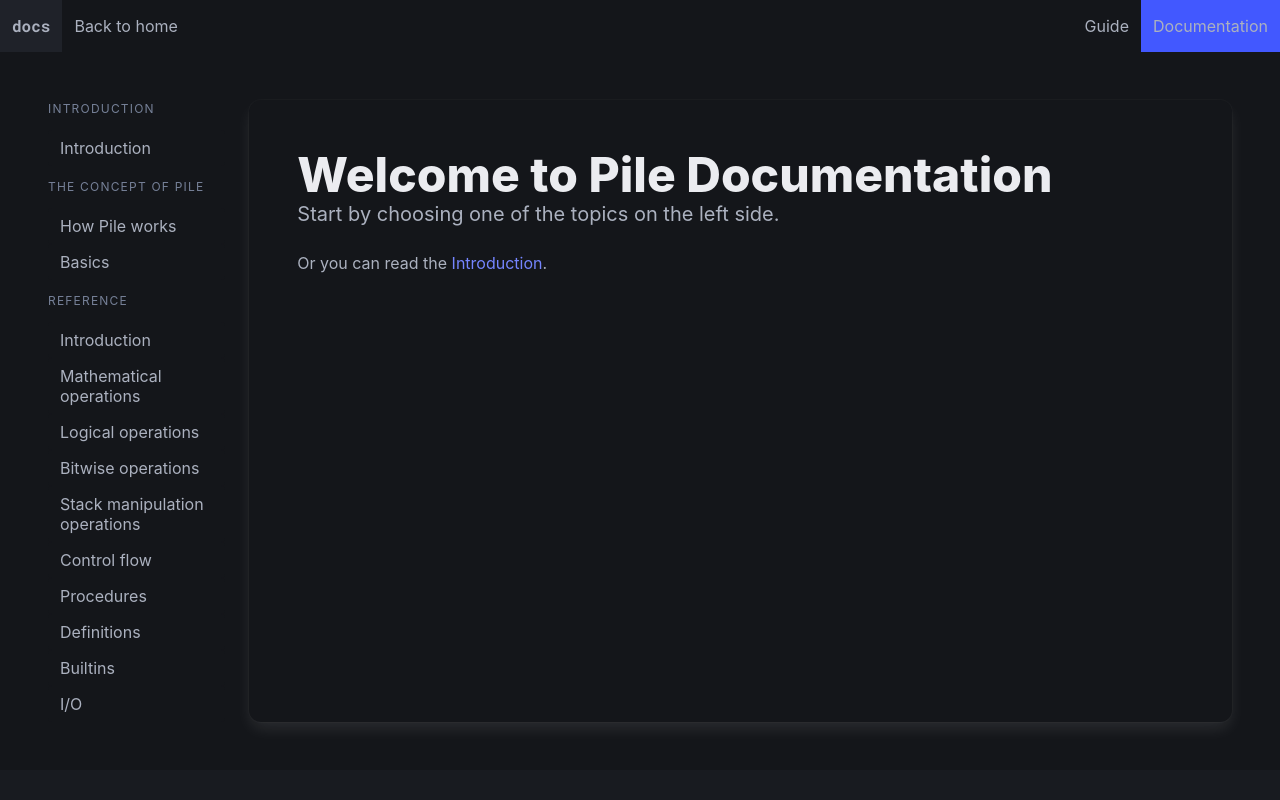
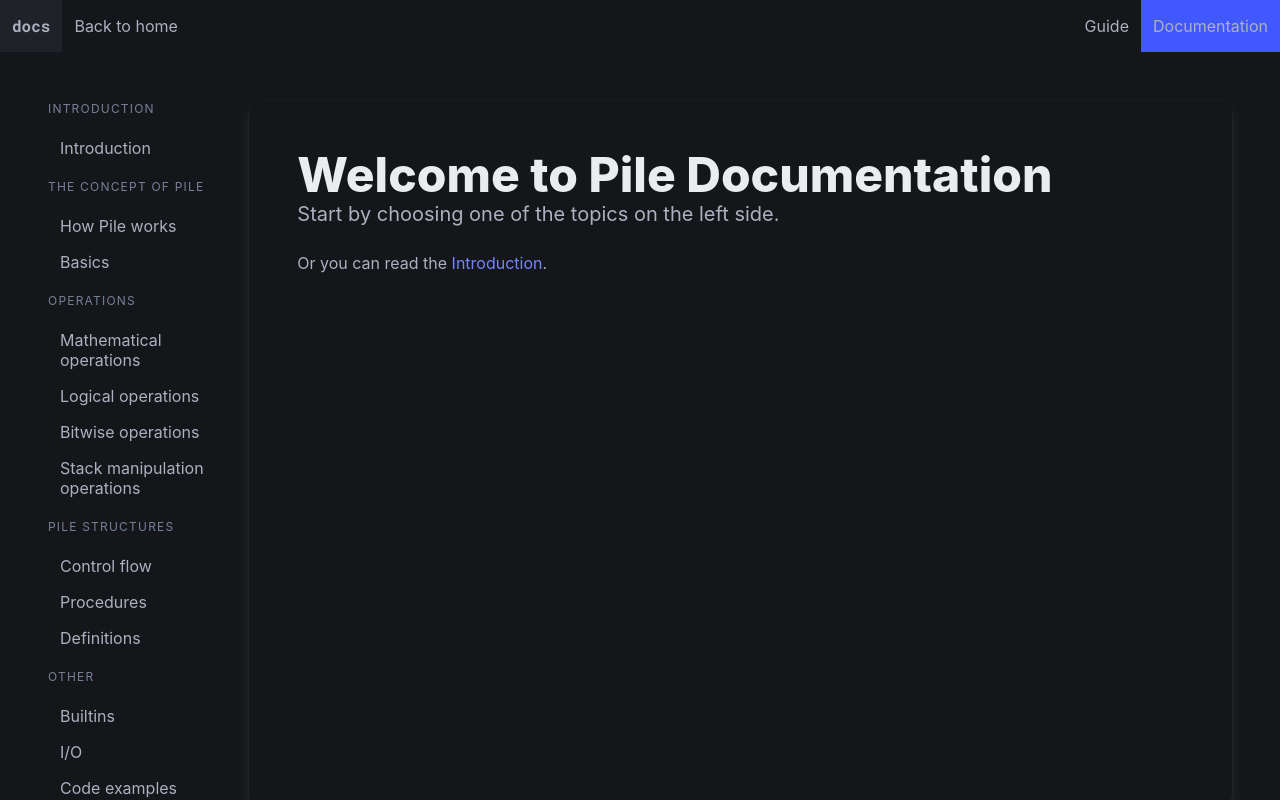
Before and after one commit to marc-dantas/pile-online, a Next.js app: page /docs in a window 1280 px wide. Shown: the top 800 px of the page. Built offline with nearby package versions, Linux system fonts and the light colour scheme.

Commit message:
revised sidebar

```diff
--- a/src/components/DocsSidebar.tsx
+++ b/src/components/DocsSidebar.tsx
@@ -20,17 +20,21 @@ export default function DocsSidebar({ children }: DocsSidebarProps) {
                             <li><a href="/docs/howpileworks">How Pile works</a></li>
                             <li><a href="/docs/basics">Basics</a></li>
                         </SidebarGroup>
-                        <SidebarGroup title="Reference">
-                            <li><a href="/docs/introduction">Introduction</a></li>
+                        <SidebarGroup title="Operations">
                             <li><a href="/docs/math">Mathematical operations</a></li>
                             <li><a href="/docs/logic">Logical operations</a></li>
                             <li><a href="/docs/bitwise">Bitwise operations</a> </li>
                             <li><a href="/docs/stack">Stack manipulation operations</a></li>
+                        </SidebarGroup>
+                        <SidebarGroup title="Pile Structures">
                             <li><a href="/docs/controlflow">Control flow</a></li>
                             <li><a href="/docs/procs">Procedures</a></li>
                             <li><a href="/docs/defs">Definitions</a> </li>
+                        </SidebarGroup>
+                        <SidebarGroup title="Other">
                             <li><a href="/docs/builtins">Builtins</a></li>
                             <li><a href="/docs/io">I/O</a> </li>
+                            <li><a href="/docs/examples/">Code examples</a> </li>
                         </SidebarGroup>
                     </Sidebar>
                 </div>
```
